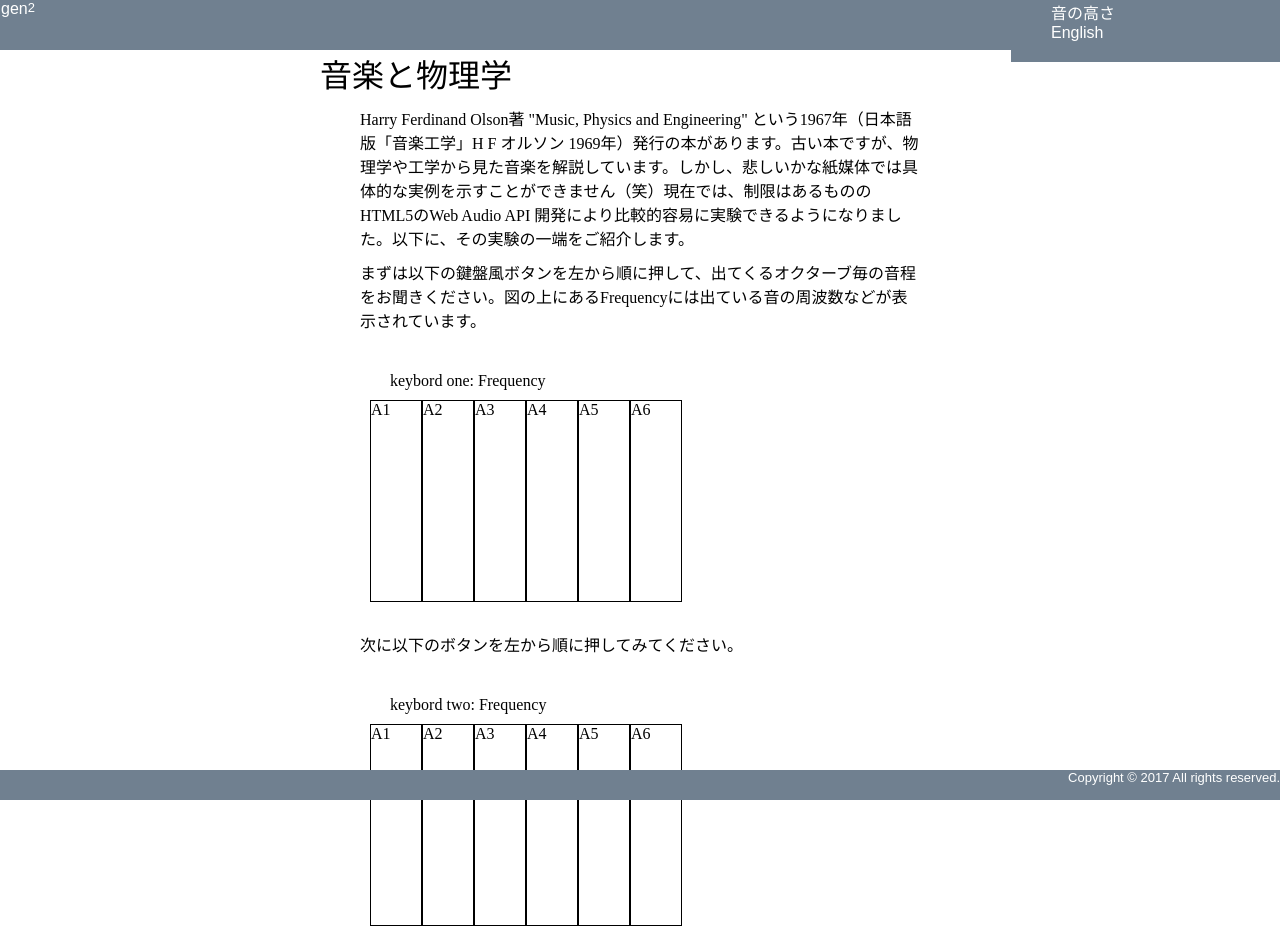
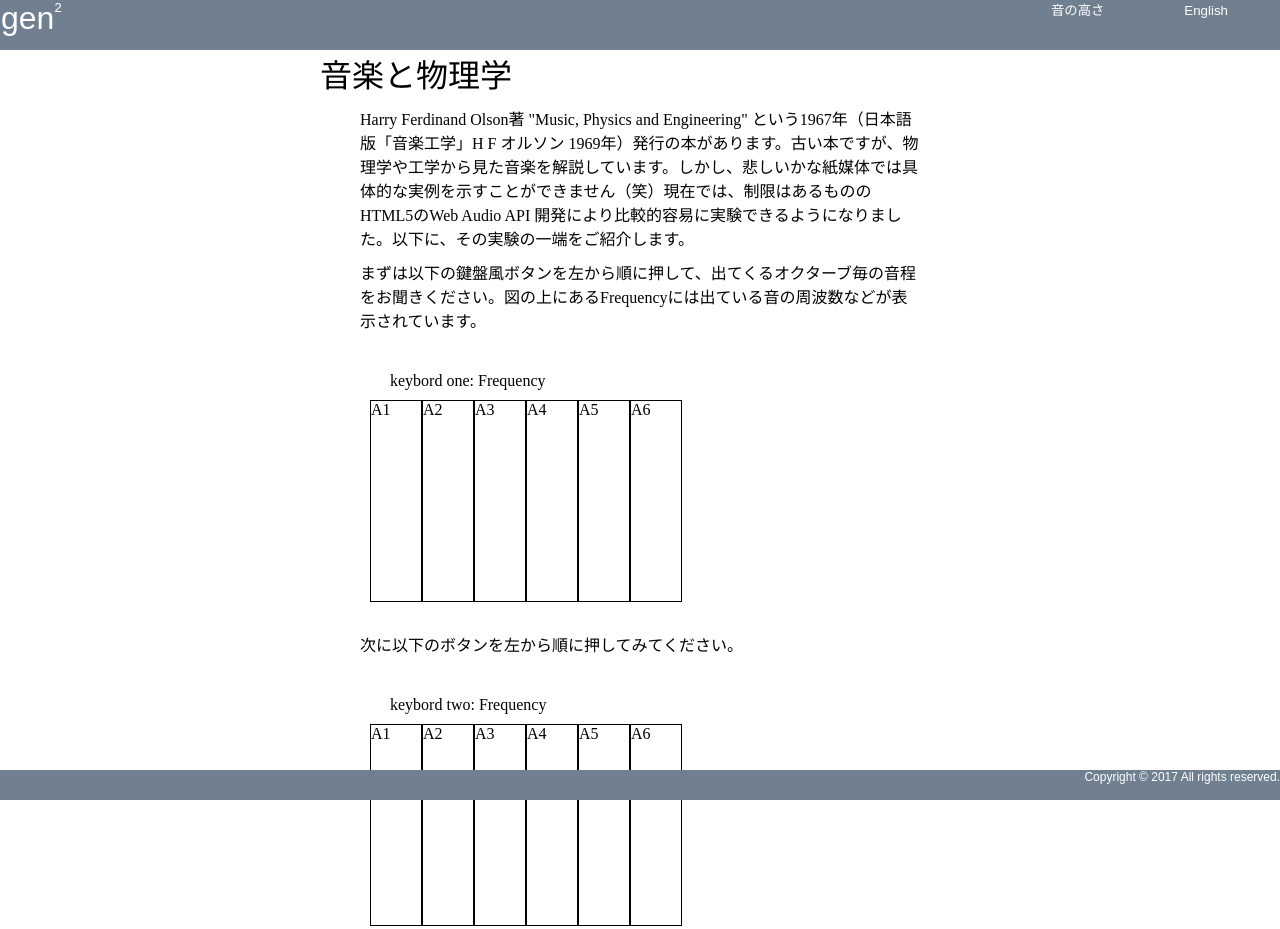
Before and after one commit to doniDog/doniDog.github.io, a plain HTML site: page music_physics/index_j.html in a window 1280 px wide. Shown: the top 929 px of the page. Drawn offline with Linux system fonts and the light colour scheme.

Commit message:
set font size
can’t control with media and small.

```diff
--- a/music_physics/css/main.css
+++ b/music_physics/css/main.css
@@ -60,7 +60,7 @@ header {
     width: 100%;
 	background-color: slategray;
 	padding: 0 0 20px 1px;
-	font: medium sans-serif ;
+	font: 24pt sans-serif ;
 	color: white;
 }
 nav {
@@ -68,7 +68,7 @@ nav {
 	float:right;
 	padding: 0 0 20px 0;
 	width: 270px;
-	font: medium sans-serif ;
+	font: 10pt sans-serif ;
 	color: white;
 }
 nav a:link { color: white; }
@@ -94,7 +94,7 @@ footer {
     height: 30px;
     width: 100%;
 	background-color: slategray;
-	font: small sans-serif ;
+	font: 9pt sans-serif ;
 	color: white;
 	text-align: right;
 }
--- a/music_physics/index_j.html
+++ b/music_physics/index_j.html
@@ -41,7 +41,7 @@ function outText(key, textIn, cents) {
 		document.getElementById("textout_one").innerText = "周波数は " + textIn + "Hz.";
 	} else {
 		if (cents == 0) {
-			document.getElementById("textout_two").innerText = "周波数は " + textIn + "Hz. 同じ周波数";
+			document.getElementById("textout_two").innerHTML = "周波数は " + textIn + "Hz. <br>同じ周波数";
 		} else {
 			document.getElementById("textout_two").innerHTML = "周波数は " + textIn + "Hz. <br>違いは約 " + cents + " cents";
 		}
```
Also changed, not shown: music_physics/index.html (+1 -1 lines).
